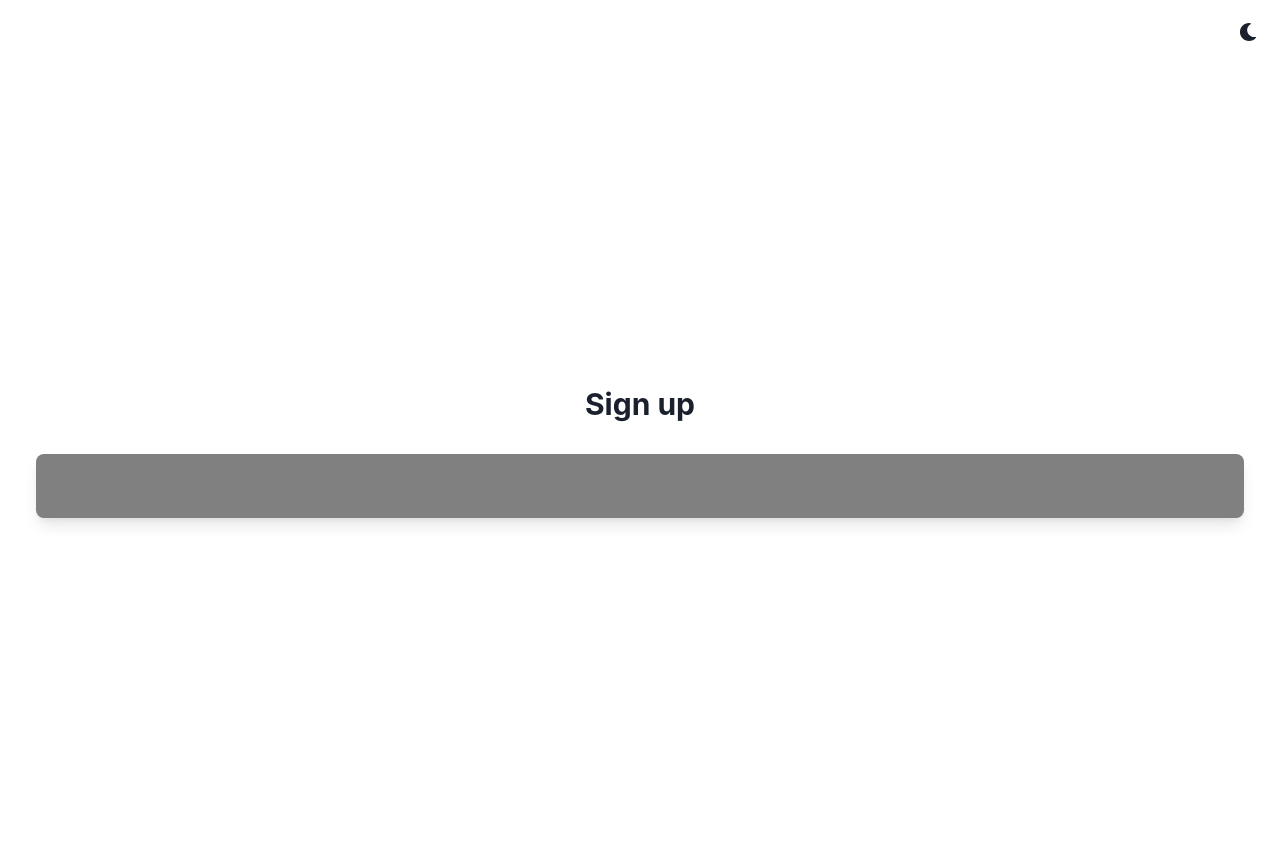
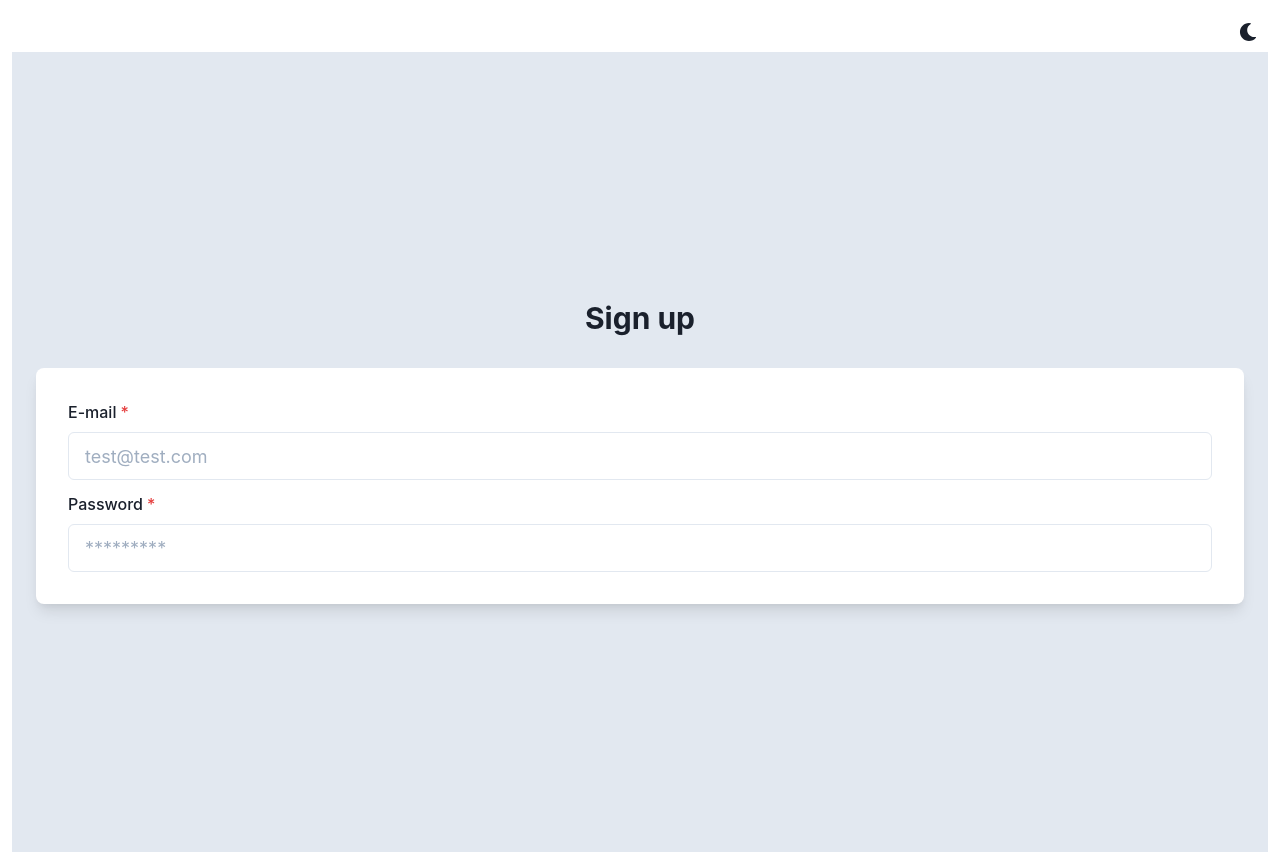
Before and after one commit to Edyta2801/admin-panel, a React (Create React App) app: page / in a window 1280 px wide. Built offline with nearby package versions, Linux system fonts and the light colour scheme.

Commit message:
e-mail and passwoed field

```diff
--- /dev/null
+++ b/src/components/LoginForm/index.js
@@ -0,0 +1,45 @@
+import React from 'react';
+import {
+  Stack, FormControl, FormLabel, Input, FormErrorMessage
+} from '@chakra-ui/react';
+import { useForm }  from 'react-hook-form';
+
+function LoginForm() {
+  const { register, errors, handleSubmit, formState } = useForm();
+
+  const submitForm = (values) => {
+    console.log('form values: ', values)
+  }
+
+  return (
+    <form onSubmit={handleSubmit(submitForm)}>
+      <Stack spacing={3}>
+        <FormControl isRequired isInvalid={Boolean(errors.email)}>
+          <FormLabel>E-mail</FormLabel>
+          <Input
+            name="email"
+            ref={register}
+            placeholder="test@test.com"
+            size="lg"
+            disabled={formState.isSubmitting}
+          />
+          <FormErrorMessage>{errors.email && errors.email.message}</FormErrorMessage>
+        </FormControl>
+        <FormControl isRequired isInvalid={Boolean(errors.password)}>
+          <FormLabel>Password</FormLabel>
+          <Input
+            type="password"
+            name="password"
+            ref={register}
+            placeholder="*********"
+            size="lg"
+            disabled={formState.isSubmitting}
+          />
+          <FormErrorMessage>{errors.password && errors.email.password}</FormErrorMessage>
+        </FormControl>
+      </Stack>
+    </form>
+  );
+}
+
+export default LoginForm;
--- a/src/pages/login/index.js
+++ b/src/pages/login/index.js
@@ -1,20 +1,20 @@
 import React from 'react';
-import {Flex, Stack, Box, Heading} from '@chakra-ui/react';
+import { Flex, Stack, Box, Heading } from '@chakra-ui/react';
+import LoginForm from '../../components/LoginForm';
 
-function LoginForm(){
-    return(
-        <Flex minHeight="100vh" align="center" justify="center">
-        <Stack spacing={8} mx='auto' width='full' py={12} px={6} >
+function LoginPage() {
+  return (
+    <Flex minHeight="100vh" align="center" justify="center" bg="gray.200">
+      <Stack spacing={8} mx="auto" width="full" py={12} px={6}>
         <Heading fontSize="3xl" textAlign="center">
           Sign up
         </Heading>
-            <Box rounded="lg" bg="grey" boxShadow="lg" p={{base:4, md:8}}>
-{/* <LoginForm/> */}
+        <Box rounded="lg" bg="white" boxShadow="lg" p={{ base: 4, md: 8 }}>
+          <LoginForm />
         </Box>
       </Stack>
-
     </Flex>
-
   );
 }
-export default LoginForm
+
+export default LoginPage;
```
Lines whose indentation alone changed are shown as unchanged.
